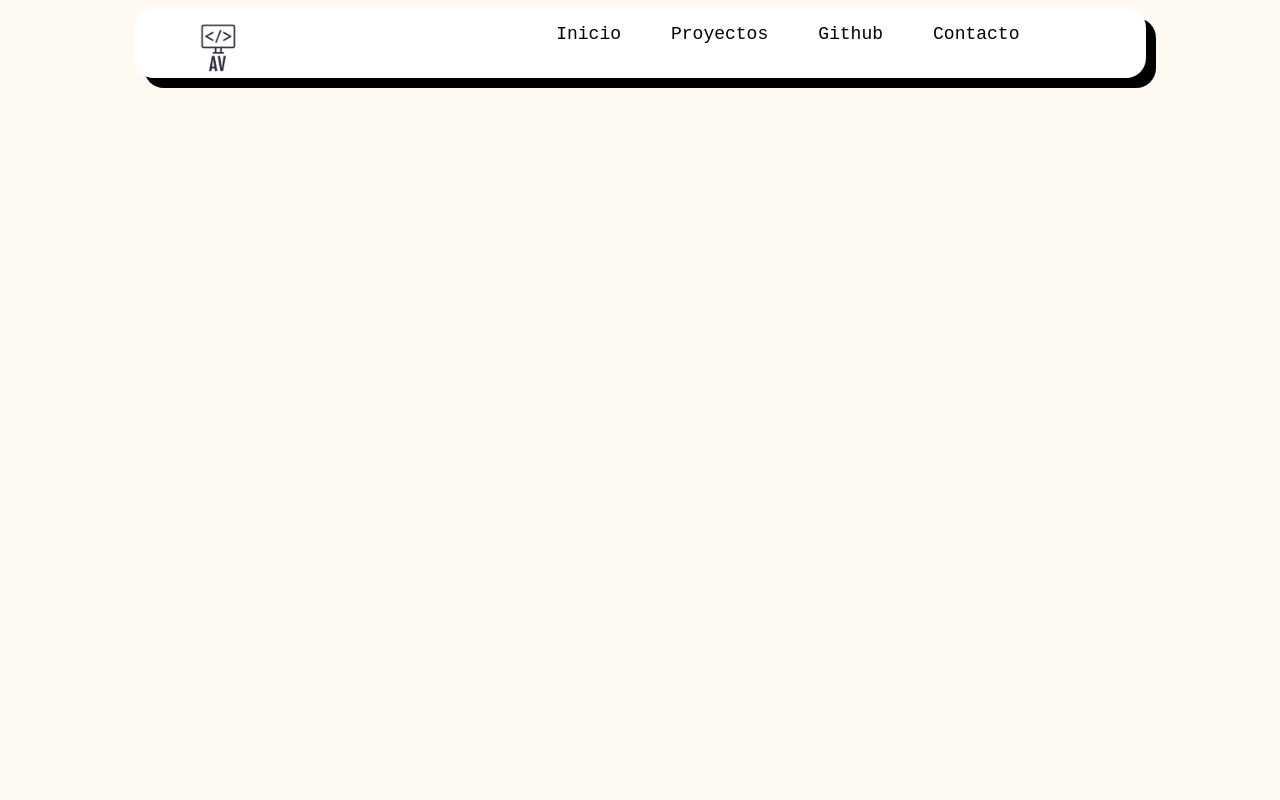
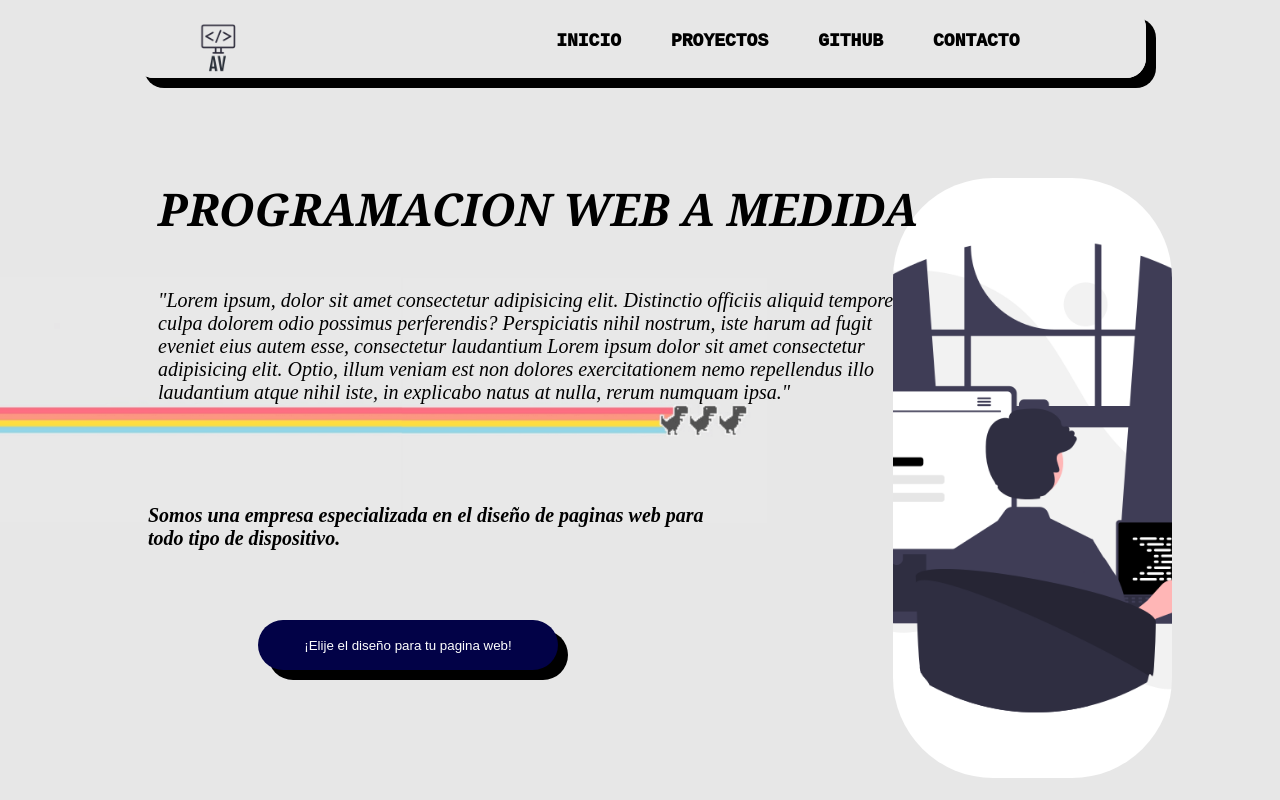
Before and after one commit to axelvll/LandingPage, a plain HTML site: page index.html in a window 1280 px wide. Drawn offline with Linux system fonts and the light colour scheme.

Commit message:
cree las secciones y agregue una imagen

```diff
--- a/index.css
+++ b/index.css
@@ -1,6 +1,7 @@
 body{
-    background-color: rgba(255, 250, 240, 0.883);
-    font-family:'Courier New', Courier, monospace;
+    background-image: url(/Imagenes/dino-not-found-rainbow-4k-wallpaper.png);
+    background-repeat: no-repeat;
+    background-size: cover;
     box-sizing: border-box;
 }
 
@@ -8,14 +9,14 @@ body{
     width: 100%;
     display: flex;
     justify-content: center;
-    align-items: center;
+
 }
 
 .cuadrado{
     display: flex;
     height: 70px;
     width: 80%;
-    background-color: white;
+    background-image: url(/Imagenes/dino-not-found-rainbow-4k-wallpaper.png);
     border-radius: 20px;
     box-shadow: 10px  10px black ;
 
@@ -28,23 +29,103 @@ body{
     display: flex;
     list-style-type: none;
     justify-content: end;
+
+
 }
  .menu__item{
-     margin: 0 25px 0 25px;
+    margin: 7px 25px;
     font-size: 18px;
+    font-weight: 1000;
+    font-family:'Courier New', Courier, monospace;
+     text-transform: uppercase;
+    }
 
-    }
+
 
 a{
     color: black;
     text-decoration: none;
+
 }
  .logo{
      width: 30%;
  }
- img{
+  .imagen{
     height: 80px;
     width: 55%;
     object-fit: cover;
     object-position: center;
   }
+
+  .container-sec{
+      display: flex;
+      width: 100%;
+      height: 600px;
+  }
+
+  .container-text{
+      width: 80%;
+      position: relative;
+      margin-top: 100px;
+      margin-left: 100px;
+  }
+
+  .container-img{
+      margin-right: 100px;
+      display: flex;
+      width: 100%;
+      flex-direction: row-reverse;
+
+
+
+  }
+
+  .image{
+      width: 100%;
+      height: 600px;
+      object-fit: cover;
+      margin-right: 100px;
+      margin-top: 100px;
+      border-radius: 100px;
+
+  }
+
+h1{
+    font-size: 45px;
+    width: 100%;
+    font-family:Cambria, Cochin, Georgia, Times, 'Times New Roman', serif;
+    text-transform: uppercase;
+    margin-left: 50px;
+    margin-top: 50px;
+    font-style:oblique;
+
+
+    }
+.pa{
+  margin-top: 50px;
+  margin-left: 50px;
+  font-size: 20;
+  font-style: italic;
+}
+  .paragraph{
+      width: 60%;
+      margin-left:140px;
+      margin-top: 100px;
+  }
+
+  p{
+    font-size: 20;
+    font-style:oblique;
+  }
+
+  button{
+      width: 300px;
+      height: 50px;
+      margin-left: 250px;
+      margin-top: 50px;
+      background-color:rgb(2, 2, 71);
+      border-radius: 100px;
+      color:white;
+      border: none;
+      box-shadow: 10px  10px black;
+  }
--- a/index.html
+++ b/index.html
@@ -9,12 +9,12 @@
     <div class="container">
      <header class="cuadrado">
          <div class="logo">
-             <img src="/Imagenes/45f8ddeb533b4e0b810f5e5c9ac776a2.png" alt="logo">
+             <img src="/Imagenes/45f8ddeb533b4e0b810f5e5c9ac776a2.png" alt="logo" class="imagen">
          </div>
         <div class="container-menu">
             <nav class="menu">
                 <ul class="menu__list">
-                    <li class="menu__item"><a href="#">Inicio</a></li>
+                    <li class="menu__item"><a href="index.html">Inicio</a></li>
                     <li class="menu__item"><a href="#">Proyectos</a></li>
                     <li class="menu__item"><a href="#">Github</a></li>
                     <li class="menu__item"><a href="#">Contacto</a></li>
@@ -23,6 +23,33 @@
         </div>
       </header>
     </div>
+    <main>
+        <div class="container-sec">
+            <section>
+                <div class="container-text">
+                    <h1>
+                        Programacion Web a medida
+                    </h1>
+                    <p class="pa">"Lorem ipsum, dolor sit amet consectetur adipisicing elit. Distinctio officiis aliquid tempore culpa dolorem odio possimus perferendis? Perspiciatis nihil nostrum, iste harum ad fugit eveniet eius autem esse, consectetur laudantium Lorem ipsum dolor sit amet consectetur adipisicing elit. Optio, illum veniam est non dolores exercitationem nemo repellendus illo laudantium atque nihil iste, in explicabo natus at nulla, rerum numquam ipsa."</p>
+                </div>
+                   <div class="paragraph">
+                    <p><strong>Somos una empresa especializada en el diseño de paginas web para todo tipo de dispositivo.</strong></p>
+                 </div>
+            <div>
+                <button>¡Elije el diseño para tu pagina web!</button>
+            </div>
 
-</body>
+
+            </section>
+            <section>
+                <div class="container-img">
+                    <img src="/Imagenes/programer.png" alt="" class="image">
+                </div>
+            </section>
+
+        </div>
+
+    </main>
+
+ </body>
 </html>
```
Also changed, not shown: Imagenes/dino-not-found-rainbow-4k-wallpaper.png (added), Imagenes/programer.png (added). Lines whose indentation alone changed are shown as unchanged.
